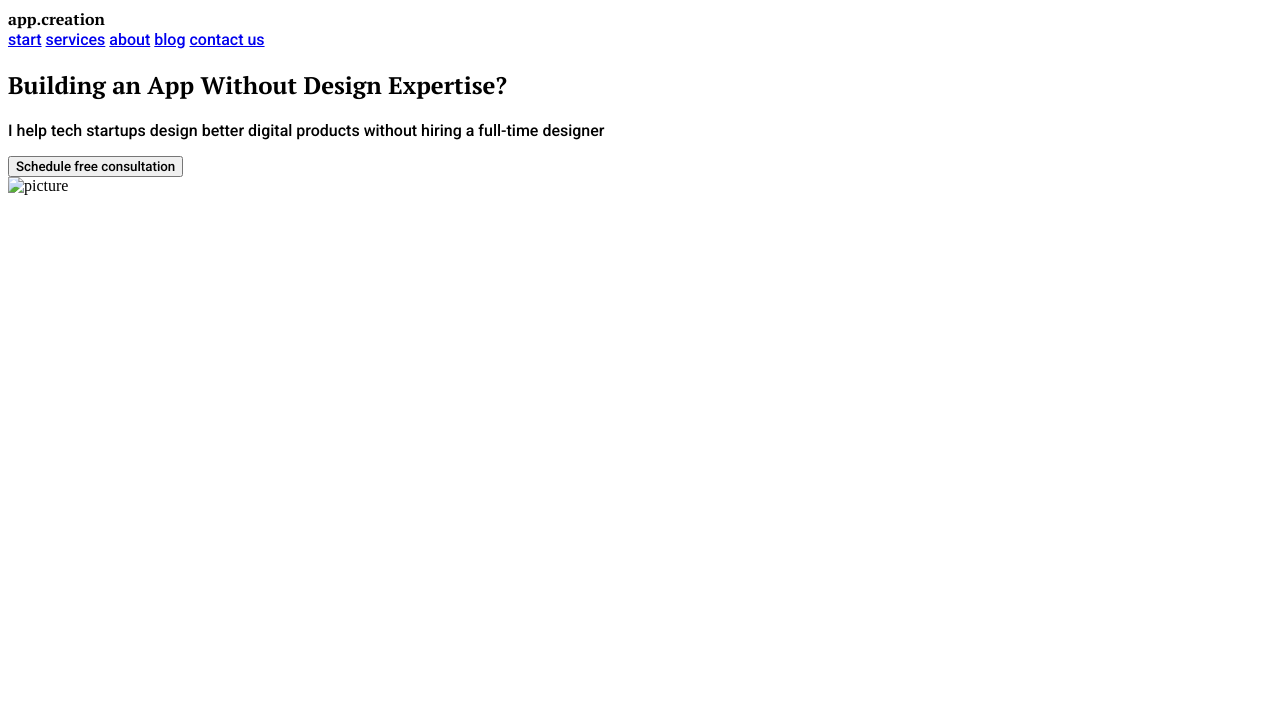
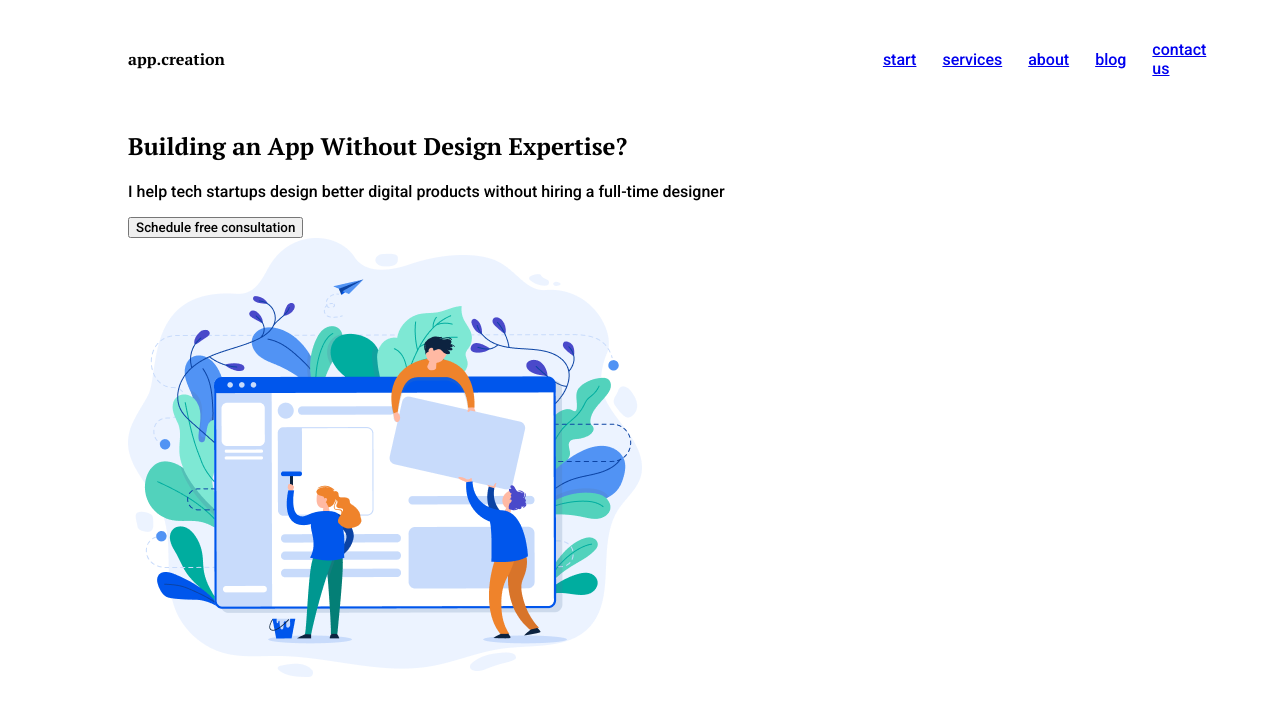
Before and after one commit to WebHeroSchool/Sozdanie_saita_na_html-css_miras, a plain HTML site: page index.html in a window 1280 px wide. Drawn offline with Linux system fonts and the light colour scheme.

Commit message:
Add files via upload

```diff
--- a/index.html
+++ b/index.html
@@ -8,6 +8,7 @@
         <link rel="stylesheet" href="style.css">
     </head>
     <body>
+      <div class="wrapper">
         <header class="header">
             <div class="logo">app.creation</div>
             <nav class="menu">
@@ -25,8 +26,9 @@
                 <button class="main-content__button" type="button" name="button">Schedule free consultation</button>
             </main>
             <div class="image-content">
-                <img class="image-content__image" src="../MyProject_webheroschool/картинки/Frame.png" alt="picture">
+                <img class="image-content__image" src="../Sozdanie_saita_na_html-css_miras/картинки/Frame.png" alt="picture">
             </div>
         </section>
+      </div>
     </body>
 </html>
--- a/style.css
+++ b/style.css
@@ -1,5 +1,30 @@
+.body {
+    margin: 0;
+}
+
+.wrapper {
+    margin: auto;
+    width: 81%;
+}
+
+.header {
+    display: flex;
+    justify-content: space-between;
+}
+
+.logo, .menu {
+    display: inline-block;
+}
+
 .logo {
     font-family: 'PT Serif', serif;
+    margin-right: 63%;
+    padding: 40px 0;
+}
+
+.menu {
+    display: flex;
+    align-items: center;
 }
 
 .main-content__title {
@@ -8,6 +33,11 @@
 
 .menu__item {
     font-family: 'Roboto', sans-serif;
+    padding: 0 13px;
+}
+
+.menu__item:last-child {
+    padding-right: 0;
 }
 
 .main-content__subtitle {
```
Also changed, not shown: картинки/Ellipse.png (added), картинки/Ellipse_1.png (added).
